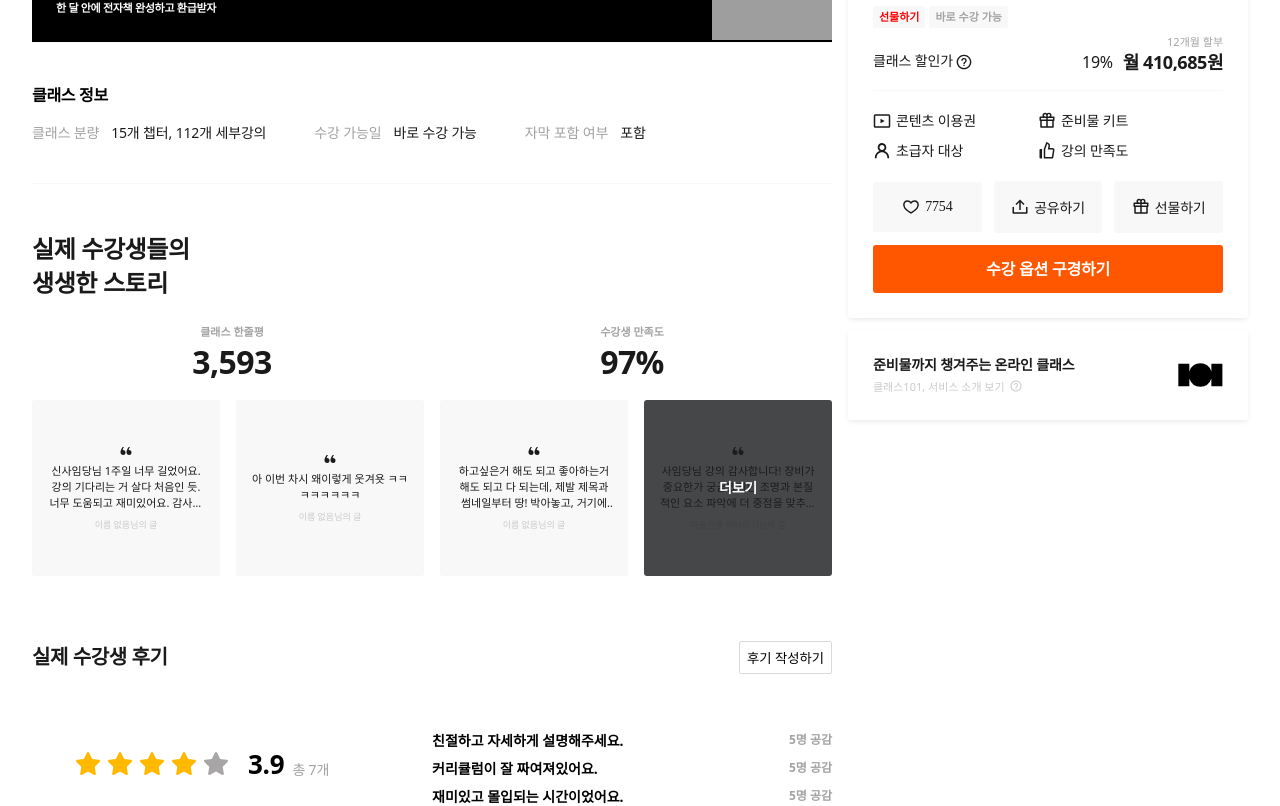
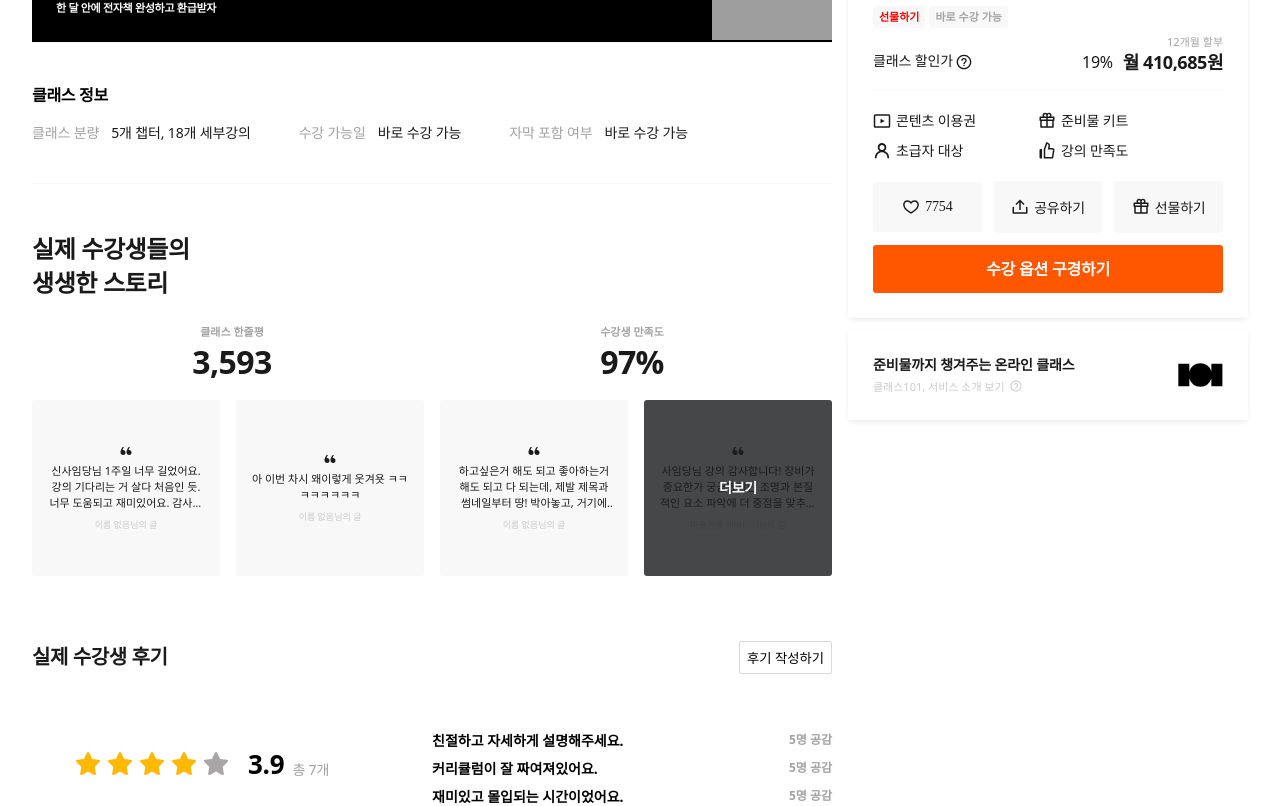
Before and after one commit to jinavely/react-class101-clone, a React (Create React App) app: page /products in a window 1280 px wide. Shown: the part 780-1586 px from the top of the page. Built offline with nearby package versions, Linux system fonts and the light colour scheme; data requests are answered from the project's data file; grey boxes are pictures that could not be loaded; a web font is replaced by a local one.

Commit message:
배너 클래스정보 추가

```diff
--- a/db.json
+++ b/db.json
@@ -33,6 +33,15 @@
       "imageAlt": ""
     }
   ],
+  "leaderBoard": {
+    "title": "전자책 하나로 경제적 여유 만들기",
+    "description": "한 달 안에 전자책 완성하고 환급받자",
+    "imageURL": "https://cdn.class101.net/images/9671c0c0-3349-48aa-b04a-a24c7a37fa19/autoxauto.webp",
+    "imageAlt": "파이널 2022챌린지",
+    "url": "https://class101.net/store/products/62ec79c0c81c7000166b80b9",
+    "coursesDate": "바로 수강 가능",
+    "included": "포함"
+  },
   "reviews": [],
   "aside": {
     "id": 1,
--- a/src/api.js
+++ b/src/api.js
@@ -25,6 +25,11 @@ export async function getReview() {
   return fetch(`${BASE_PATH}/reviews`).then((response) => response.json());
 }
 
+// LeaderBoard
+export async function getLeaderBoard() {
+  return fetch(`${BASE_PATH}/leaderBoard`).then((response) => response.json());
+}
+
 // 클래스 소개
 export async function getClassIntro() {
   return fetch(`${BASE_PATH}/classIntro`).then((response) => response.json());
--- a/src/components/products/contents/Review.js
+++ b/src/components/products/contents/Review.js
@@ -655,7 +655,7 @@ export function Review() {
               내용도 다양한 예시와 팁을 통해서 쉽게 이해할 수 있었어요! 그리고
               제일 감동이었던 부분은 바로 피드백!! 진짜 모르는거 하나하나 다
               설명해주시고 최대한 자세히 알려주시려고 노력하는게 보였습니다ᰔ
-              진짜 꼬노랑 작가님 선택한거, 올해 제일 잘한일.. ʕ”̮ॽुෆ⃛ 이제.. 남은
+              진짜 꼬노랑 작가님 선택한거, 올해 제일 잘한일.. ʕ”̮ॽुෆ 이제.. 남은
               강의도.. 열심히 듣고.. 과제 열심히 해서..꼬옥..승인.. 받고싶어요!!
               꼬노랑 작가님도, 나도, 움티로 꽃길만 걷자아아🌷🌷🌷
             </ReviewParam>
--- a/src/pages/Products.js
+++ b/src/pages/Products.js
@@ -9,7 +9,7 @@ import { Creator } from '../components/products/contents/Creator';
 import { Community } from '../components/products/contents/Community';
 import { TodayProducts } from '../components/products/contents/TodayProducts';
 import { useQuery } from 'react-query';
-import { getCommunity } from '../api';
+import { getCommunity, getCurriculum, getLeaderBoard } from '../api';
 import React, { useEffect, useRef } from 'react';
 
 const Containers = styled.div`
@@ -121,6 +121,20 @@ const Products = () => {
   // 커뮤니티 data
   const { data: communityData } = useQuery('community', getCommunity);
 
+  // 커리큘럼 data
+  const { data: curriculumData } = useQuery('curriculum', getCurriculum);
+  // 커리큘럼 세부강의 갯수
+  const totalFn = () => {
+    const total = [];
+    curriculumData?.map((items) =>
+      items?.menuLink.map((item, i) => total.push(i)),
+    );
+    return total.length;
+  };
+
+  // leaderBoard data
+  const { data: leaderBoardData } = useQuery('leaderBoard', getLeaderBoard);
+
   // Nav
   const navigation = {
     review: '후기',
@@ -206,7 +220,7 @@ const Products = () => {
               item === 'community' ? (
                 <ItemList key={item}>
                   <button onClick={handleMoveTo(item)}>
-                    {navigation[item]}
+                    {navigation[item]}&nbsp;
                     {communityData?.length}개
                   </button>
                 </ItemList>
@@ -221,18 +235,15 @@ const Products = () => {
           </Tabs>
 
           <LeaderBoard>
-            <Link
-              to="https://class101.net/store/products/62ec79c0c81c7000166b80b9"
-              target={'_blank'}
-            >
+            <Link to={`${leaderBoardData?.url}`} target={'_blank'}>
               <LeaderInfo>
-                <LeaderInfoDT>전자책 하나로 경제적 여유 만들기</LeaderInfoDT>
-                <LeaderInfoDD>한 달 안에 전자책 완성하고 환급받자</LeaderInfoDD>
+                <LeaderInfoDT>{leaderBoardData?.title}</LeaderInfoDT>
+                <LeaderInfoDD>{leaderBoardData?.description}</LeaderInfoDD>
               </LeaderInfo>
               <LeaderLink>
                 <Image
-                  src="https://cdn.class101.net/images/9671c0c0-3349-48aa-b04a-a24c7a37fa19/autoxauto.webp"
-                  alt="파이널 챌린지"
+                  src={leaderBoardData?.imageURL}
+                  alt={leaderBoardData?.imageAlt}
                 />
               </LeaderLink>
             </Link>
@@ -242,11 +253,14 @@ const Products = () => {
             <ClassInfoH2>클래스 정보</ClassInfoH2>
             <ClassInfoDL>
               <ClassInfoDT>클래스 분량</ClassInfoDT>
-              <ClassInfoDD>15개 챕터, 112개 세부강의</ClassInfoDD>
+              <ClassInfoDD>
+                {curriculumData?.length}개 챕터,&nbsp;
+                {totalFn()}개 세부강의
+              </ClassInfoDD>
               <ClassInfoDT>수강 가능일</ClassInfoDT>
-              <ClassInfoDD>바로 수강 가능</ClassInfoDD>
+              <ClassInfoDD>{leaderBoardData?.coursesDate}</ClassInfoDD>
               <ClassInfoDT>자막 포함 여부</ClassInfoDT>
-              <ClassInfoDD>포함</ClassInfoDD>
+              <ClassInfoDD>{leaderBoardData?.coursesDate}</ClassInfoDD>
             </ClassInfoDL>
           </ClassInfo>
 
```
